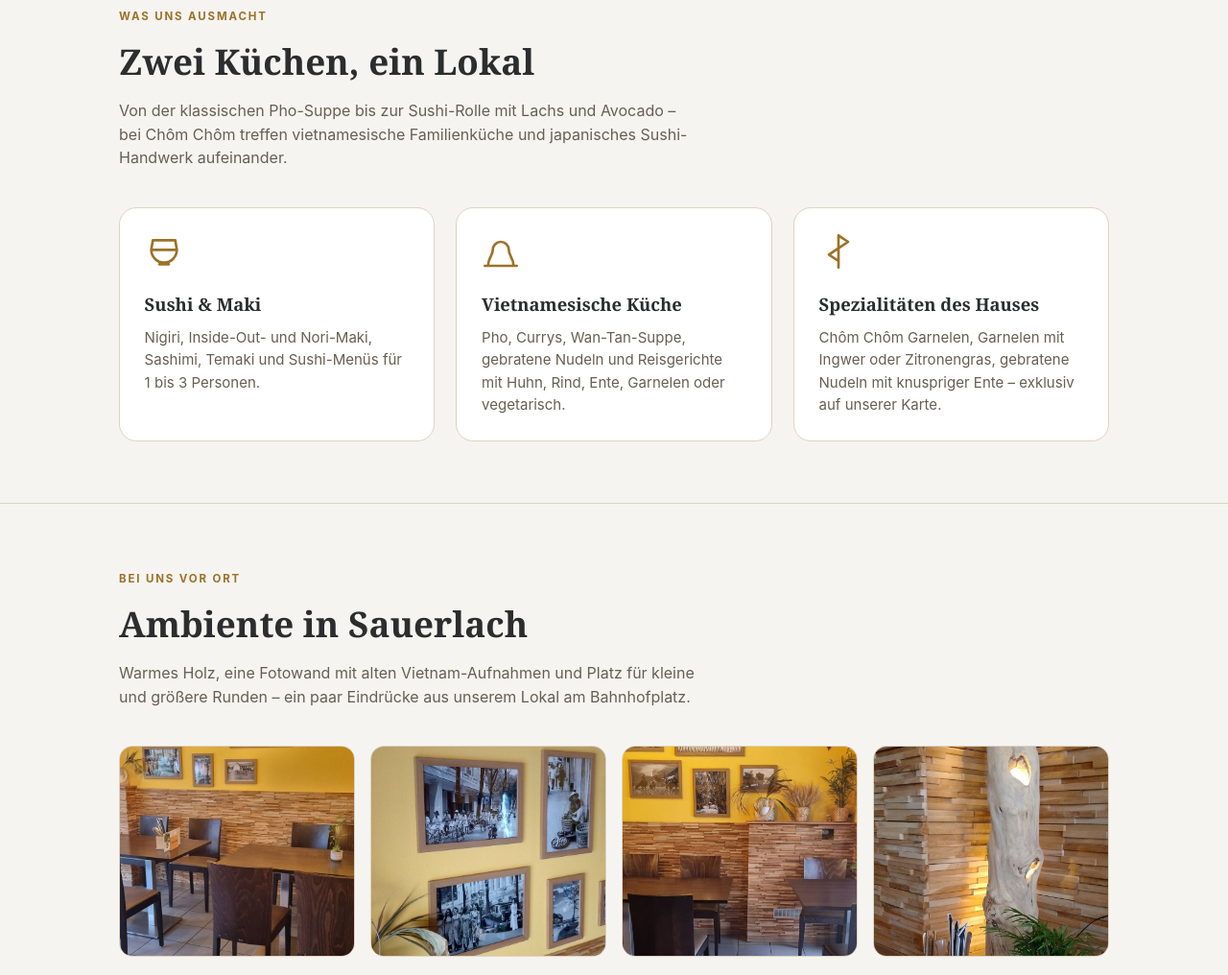
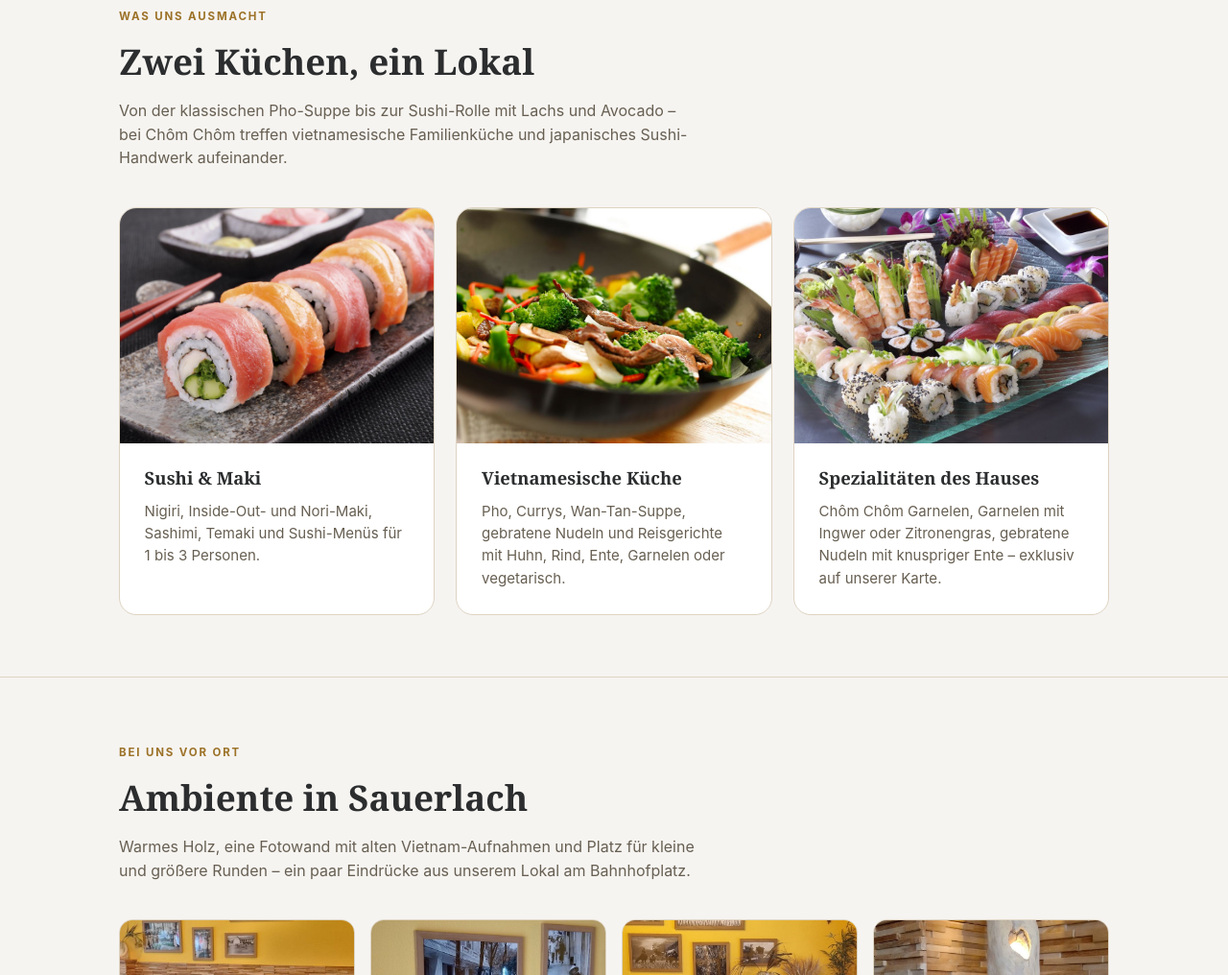
Before and after one commit to chomchom-sushibar-de/chomchom-sushibar.de, a plain HTML site: page index.html in a window 1280 px wide. Shown: the part 1032-2048 px from the top of the page at 96% size. Drawn offline with Linux system fonts and the light colour scheme.

Commit message:
Echte Gerichtfotos statt Icons in den Highlight-Karten der Startseite
Nähert die Startseite optisch ans Original an, das mit Foodfotografie statt
Icons arbeitet. Fix: aspect-ratio wurde vom width/height-HTML-Attribut auf
dem img-Element überschrieben, daher zusätzlich height:auto gesetzt.

```diff
--- a/index.html
+++ b/index.html
@@ -126,20 +126,26 @@
         <p>Von der klassischen Pho-Suppe bis zur Sushi-Rolle mit Lachs und Avocado – bei Chôm Chôm treffen vietnamesische Familienküche und japanisches Sushi-Handwerk aufeinander.</p>
       </div>
       <div class="grid grid-3">
-        <div class="card">
-          <svg class="icon" viewBox="0 0 24 24" fill="none" stroke="currentColor" stroke-width="1.6" stroke-linecap="round" stroke-linejoin="round"><path d="M4 11h16M4 11a8 8 0 0 0 16 0M4 11l1-6h14l1 6M9 20h6"/></svg>
+        <div class="card highlight-card">
+          <img class="card-photo" src="img/food-sushi-maki.jpg" alt="Sushi-Rolle mit Lachs und Thunfisch" loading="lazy" width="1701" height="1129">
+          <div class="card-body">
             <h3>Sushi &amp; Maki</h3>
             <p>Nigiri, Inside-Out- und Nori-Maki, Sashimi, Temaki und Sushi-Menüs für 1 bis 3 Personen.</p>
           </div>
-        <div class="card">
-          <svg class="icon" viewBox="0 0 24 24" fill="none" stroke="currentColor" stroke-width="1.6" stroke-linecap="round" stroke-linejoin="round"><path d="M4 21c0-5 3-6 3-10a5 5 0 0 1 10 0c0 4 3 5 3 10M2 21h20"/></svg>
+        </div>
+        <div class="card highlight-card">
+          <img class="card-photo" src="img/food-vietnamesisch.jpg" alt="Gebratenes Rind mit Gemüse im Wok" loading="lazy" width="1000" height="750">
+          <div class="card-body">
             <h3>Vietnamesische Küche</h3>
             <p>Pho, Currys, Wan-Tan-Suppe, gebratene Nudeln und Reisgerichte mit Huhn, Rind, Ente, Garnelen oder vegetarisch.</p>
           </div>
-        <div class="card">
-          <svg class="icon" viewBox="0 0 24 24" fill="none" stroke="currentColor" stroke-width="1.6" stroke-linecap="round" stroke-linejoin="round"><path d="M12 2v20M12 2l6 4-6 4M12 10l-6 4 6 4"/></svg>
+        </div>
+        <div class="card highlight-card">
+          <img class="card-photo" src="img/food-spezialitaeten.jpg" alt="Sushi- und Sashimi-Platte mit Garnelen" loading="lazy" width="1000" height="664">
+          <div class="card-body">
             <h3>Spezialitäten des Hauses</h3>
             <p>Chôm Chôm Garnelen, Garnelen mit Ingwer oder Zitronengras, gebratene Nudeln mit knuspriger Ente – exklusiv auf unserer Karte.</p>
+          </div>
         </div>
       </div>
     </div>
--- a/styles.css
+++ b/styles.css
@@ -466,6 +466,23 @@ section + section {
   color: var(--fg-muted);
   margin: 0;
   font-size: 0.94rem;
+}
+
+.highlight-card {
+  padding: 0;
+  overflow: hidden;
+}
+
+.highlight-card .card-photo {
+  display: block;
+  width: 100%;
+  height: auto;
+  aspect-ratio: 4 / 3;
+  object-fit: cover;
+}
+
+.highlight-card .card-body {
+  padding: 1.4rem 1.6rem 1.6rem;
 }
 
 /* Speisekarte */
```
Also changed, not shown: img/food-spezialitaeten.jpg (added), img/food-sushi-maki.jpg (added), img/food-vietnamesisch.jpg (added). Lines whose indentation alone changed are shown as unchanged.
